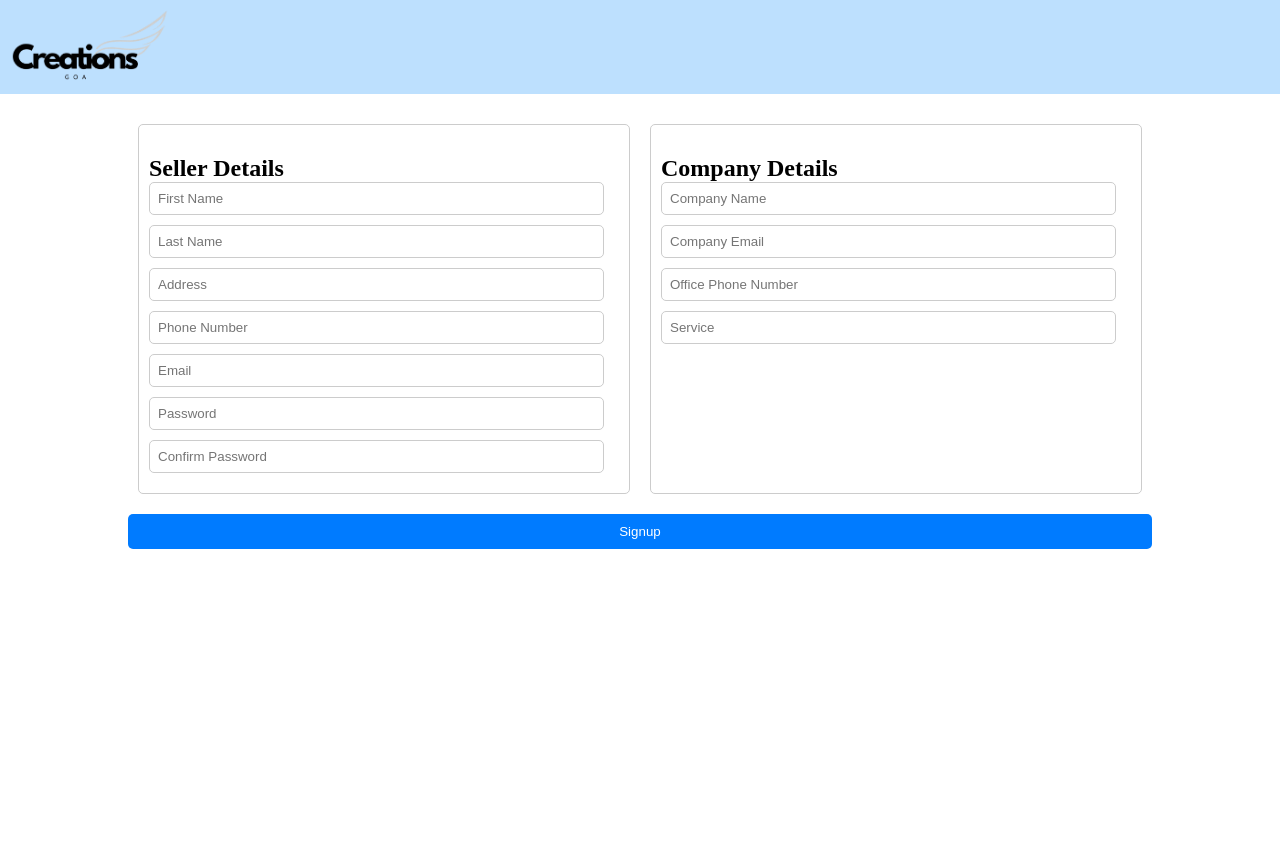
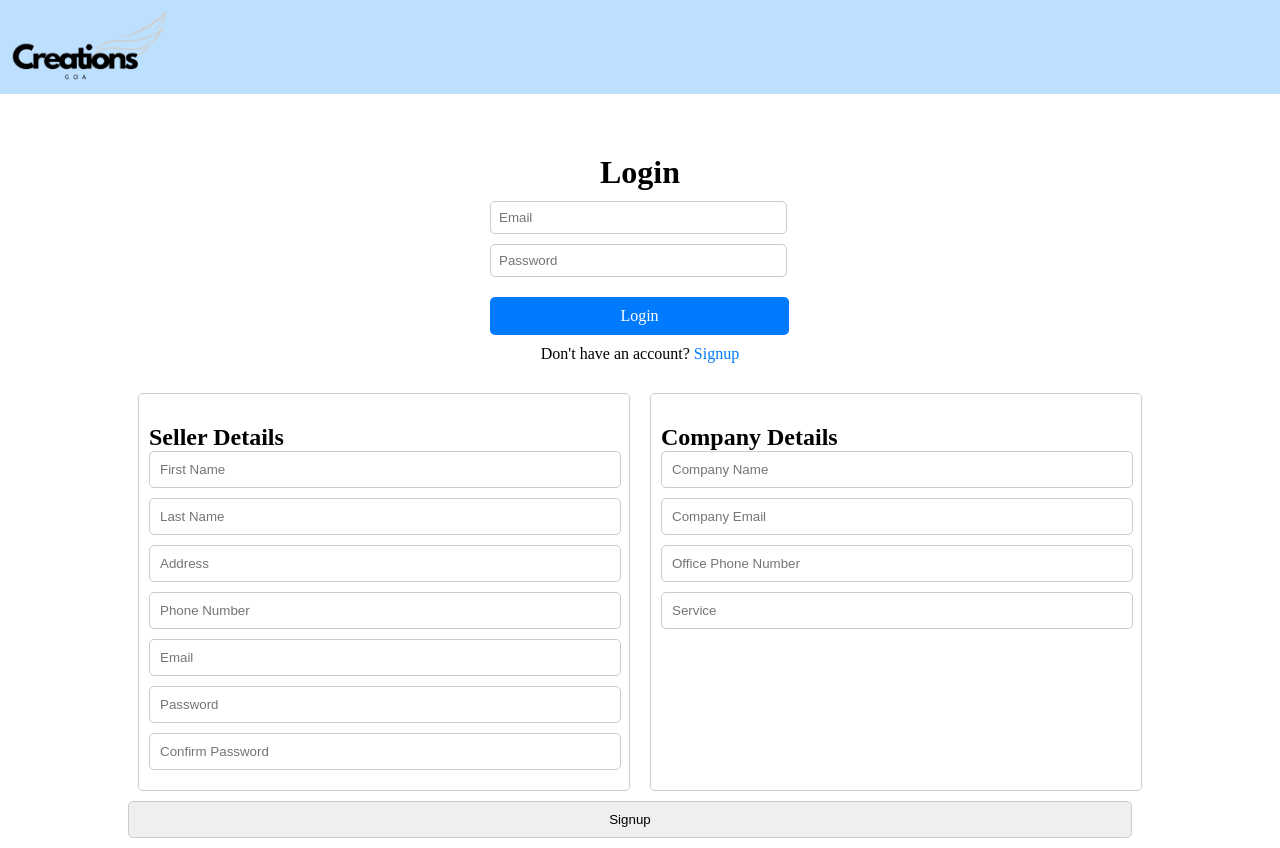
Before and after one commit to roydendsouza31/EventPlanningPlatform, a React (Create React App) app in the folder Frontend/epp_app/: page /login in a window 1280 px wide. Before the commit the page ends 800 px from the top, so only its background shows below. Built offline with nearby package versions, Linux system fonts and the light colour scheme; the HTML template or start-up script is replaced by a standard one.

Commit message:
fixed css style

```diff
--- a/Frontend/epp_app/src/App.js
+++ b/Frontend/epp_app/src/App.js
@@ -17,15 +17,14 @@ function App() {
   return (
     <div className="App">
       <Navbar />
-      {/* <BrowserRouter>
+      <BrowserRouter>
         <Routes>
           <Route exact path="/" element={authenticated ? <Homepage /> : <Navigate to="/login" />} />
           <Route path="/login" element={<Login onLogin={handleLogin} />} />
           <Route path="/signup" element={<Signup />} />
         </Routes>
-      </BrowserRouter> */}
-
-      <SellerSignup/>
+      </BrowserRouter>
+<SellerSignup/>
     </div>
   );
 }
--- a/Frontend/epp_app/src/components/sellerRegistration/sellerSignup.css
+++ b/Frontend/epp_app/src/components/sellerRegistration/sellerSignup.css
@@ -1,4 +1,4 @@
-.signup {
+.signup_seller {
     width: 80%;
     margin: auto;
   }
--- a/Frontend/epp_app/src/components/sellerRegistration/sellerSignup.js
+++ b/Frontend/epp_app/src/components/sellerRegistration/sellerSignup.js
@@ -59,7 +59,7 @@ const SellerSignup = () => {
   };
 
   return (
-    <div className="signup">
+    <div className="signup_seller">
         {console.log(user)}
       <form>
         <div className="seller-details">
```
